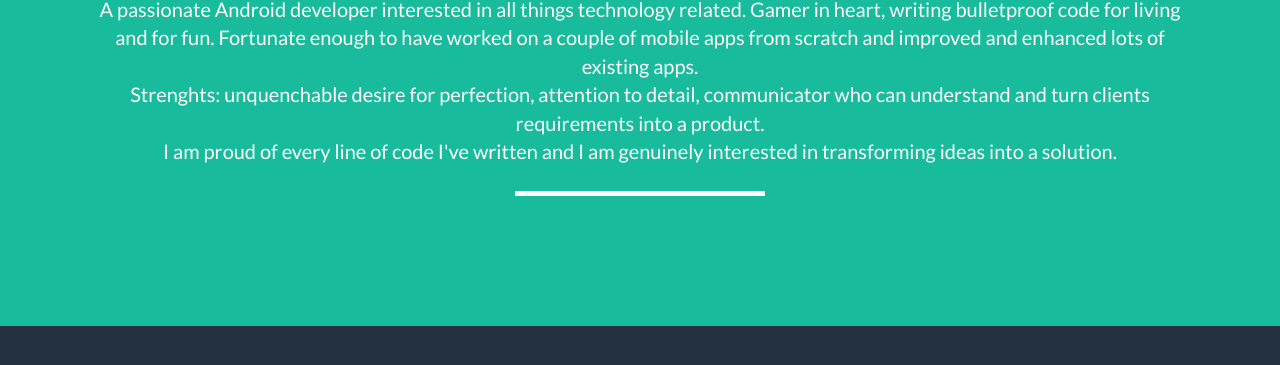
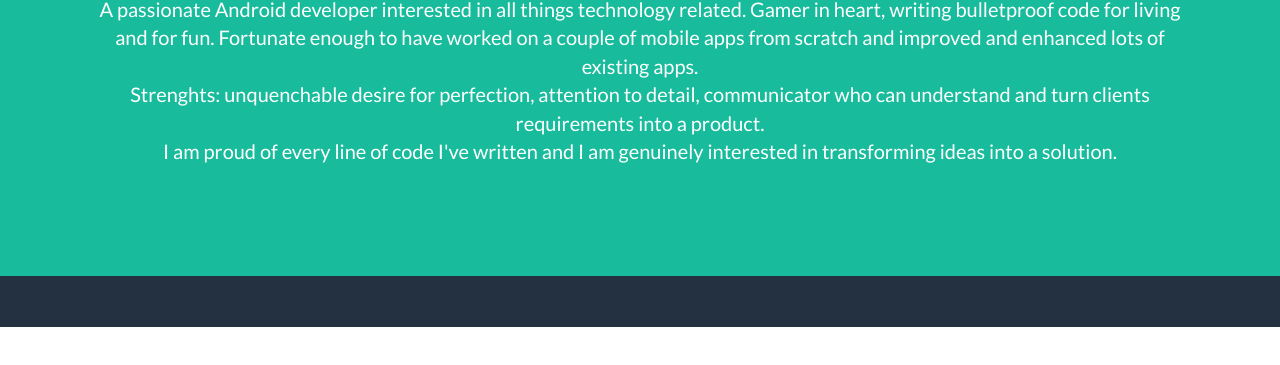
Before and after one commit to smihajlovski/smihajlovski.github.io, a website: page index.html in a window 1280 px wide. Shown: the part 495-860 px from the top of the page. After the commit the page ends 822 px from the top, so only its background shows below. Drawn offline with nearby package versions, Linux system fonts and the light colour scheme.

Commit message:
changed line

```diff
--- a/css/freelancer.css
+++ b/css/freelancer.css
@@ -41,7 +41,7 @@ hr.star-primary {
 }
 hr.star-light:after,
 hr.star-primary:after {
-  content: "\f005";
+  content: "\f17b";
   font-family: FontAwesome;
   display: inline-block;
   position: relative;
--- a/index.html
+++ b/index.html
@@ -89,7 +89,6 @@
 					</br>
 					I am proud of every line of code I've written and I am genuinely interested in transforming ideas into a solution.</p>
 
-                    <hr class="star-light">
                 </div>
             </div>
                     </div>
```
